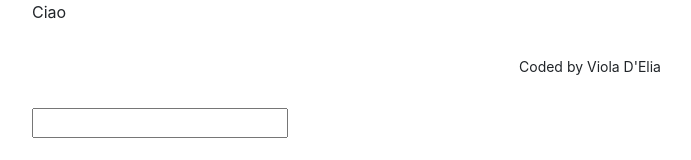
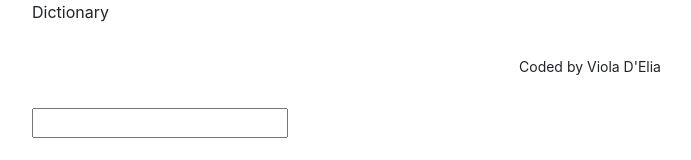
Before and after one commit to viola-delia/dictionary-app, a React (Create React App) app: page / in a window 1280 px wide. Shown: the top 160 px of the page, without its empty margins (50-741 px from the left). Built offline with nearby package versions, Linux system fonts and the light colour scheme.

Commit message:
Added api integration

```diff
--- a/package.json
+++ b/package.json
@@ -6,6 +6,7 @@
     "@testing-library/jest-dom": "^5.17.0",
     "@testing-library/react": "^13.4.0",
     "@testing-library/user-event": "^13.5.0",
+    "axios": "^1.7.9",
     "react": "^18.3.1",
     "react-dom": "^18.3.1",
     "react-scripts": "5.0.1",
--- a/src/App.js
+++ b/src/App.js
@@ -5,7 +5,7 @@
   return (
     <div className="App">
       <div className="container">
-      <header className="App-header">Ciao
+      <header className="App-header">Dictionary
 
 <footer className="App-footer"><small>Coded by Viola D'Elia</small></footer>
       </header>
--- a/src/Dictionary.js
+++ b/src/Dictionary.js
@@ -1,11 +1,20 @@
 import React, { useState } from "react";
+import axios from "axios";
 import "./Dictionary.css";
 
 export default function Dictionary() {
     let [keyword, setKeyword] = useState("");
+
+function handleResponse(response) {
+    console.log(response.data[0]);
+}
+
 function search(event) {
     event.preventDefault();
     alert(`Searching for ${keyword}`);
+
+let apiUrl = `https://api.dictionaryapi.dev/api/v2/entries/en/${keyword}`;
+axios.get(apiUrl).then(handleResponse);
 }
 
 function handleKeywordChange(event) {
```
Also changed, not shown: 1 other file (tests, documents, lock files or other folders).
